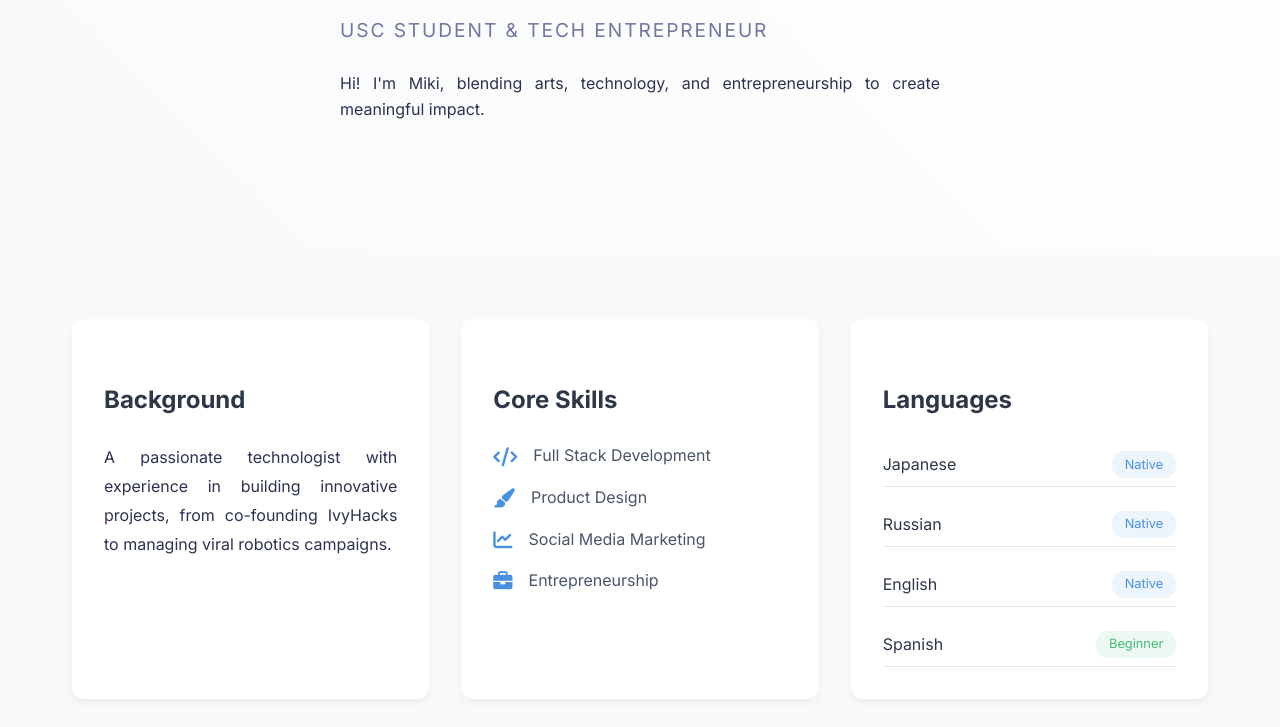
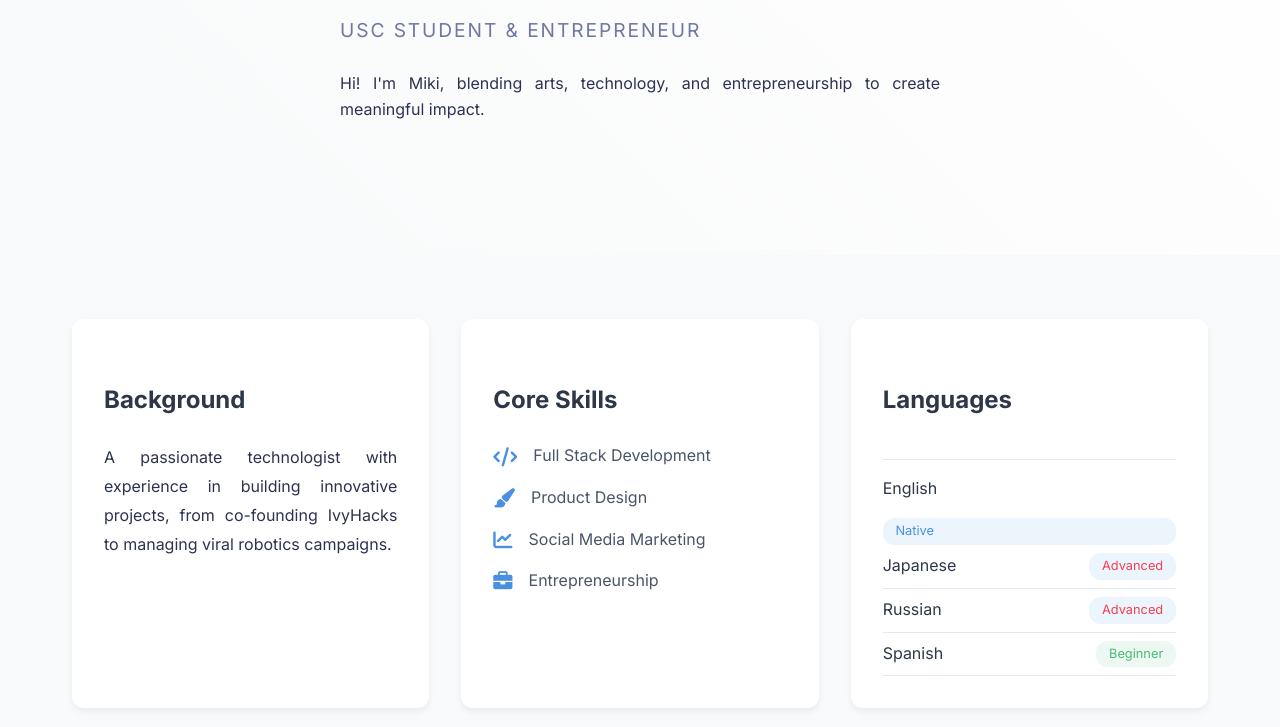
Before and after one commit to suspiciouscow/portfolio-site, a website: page about.html in a window 1280 px wide. Shown: the part 225-952 px from the top of the page. Drawn offline with Linux system fonts and the light colour scheme.

Commit message:
about page index page

```diff
--- a/about.html
+++ b/about.html
@@ -26,7 +26,7 @@
         <div class="hero-content">
             <div class="intro-text">
                 <h1>About Me</h1>
-                <p class="subtitle">USC Student & Tech Entrepreneur</p>
+                <p class="subtitle">USC Student & Entrepreneur</p>
                 <p class="hero-description">
                     Hi! I'm Miki, blending arts, technology, and entrepreneurship to create meaningful impact.
                 </p>
@@ -67,17 +67,17 @@
         <div class="about-card languages-card">
             <h2>Languages</h2>
             <div class="language-grid">
-                <div class="language-item">
-                    <span class="language-name">Japanese</span>
+                <div class="language-item"></div>
+                    <span class="language-name">English</span>
                     <span class="proficiency native">Native</span>
                 </div>
                 <div class="language-item">
-                    <span class="language-name">Russian</span>
-                    <span class="proficiency native">Native</span>
+                    <span class="language-name">Japanese</span>
+                    <span class="proficiency advanced">Advanced</span>
                 </div>
                 <div class="language-item">
-                    <span class="language-name">English</span>
-                    <span class="proficiency native">Native</span>
+                    <span class="language-name">Russian</span>
+                    <span class="proficiency advanced">Advanced</span>
                 </div>
                 <div class="language-item">
                     <span class="language-name">Spanish</span>
--- a/css/style.css
+++ b/css/style.css
@@ -515,7 +515,10 @@ body {
     background: rgba(74, 144, 226, 0.1);
     color: #4a90e2;
 }
-
+.advanced {
+    background: rgba(74, 144, 226, 0.1);
+    color: hsl(354, 86%, 60%);
+}
 .beginner {
     background: rgba(72, 187, 120, 0.1);
     color: #48bb78;
```
Also changed, not shown: index.html (+1 -1 lines).
